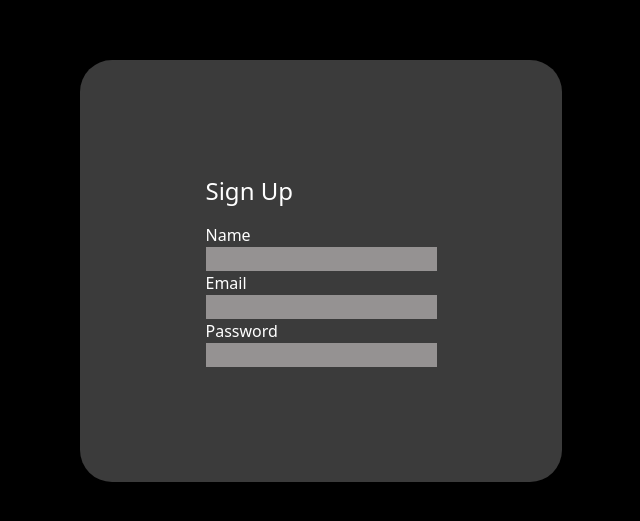
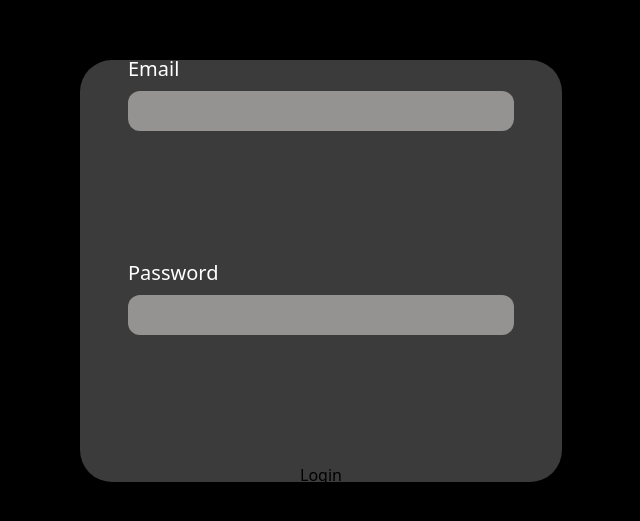
Before and after one commit to SinBin10/Task-Management-App, a React (Vite) app in the folder client/: page /login in a window 1280 px wide. Shown: the part 129-650 px from the top of the page, without its empty margins (319-959 px from the left). Built offline with nearby package versions, Linux system fonts and the light colour scheme.

Commit message:
continuing with the login page

```diff
--- a/client/src/App.jsx
+++ b/client/src/App.jsx
@@ -1,13 +1,12 @@
-
-import { SignUp } from "./Pages/SignUp";
+// import { SignUp } from "./Pages/SignUp";
+import { Login } from "./Pages/Login";
 
 const App = () => {
   return (
     <div>
-      <SignUp />
+      <Login />
     </div>
   );
 };
 
-
 export default App;
--- a/client/src/Pages/Login.jsx
+++ b/client/src/Pages/Login.jsx
@@ -1,19 +1,20 @@
 export const Login = () => {
   return (
     <div>
-      <div className="w-[482px] h-[422px] bg-[#3B3B3B] rounded-4xl flex flex-col justify-center items-center gap-y-52">
+      <div className="w-[482px] h-[422px] bg-[#3B3B3B] rounded-4xl flex flex-col justify-center items-center gap-y-32">
         <div className="flex flex-col w-full px-12">
           <label className="text-white text-xl" htmlFor="">
             Email
           </label>
-          <input className="bg-[#959292]" type="text" />
+          <input className="bg-[#959292] h-10 mt-2 rounded-xl" type="text" />
         </div>
-        <div className="flex flex-col">
+        <div className="flex flex-col w-full px-12">
           <label className="text-white text-xl" htmlFor="">
             Password
           </label>
-          <input className="bg-[#959292]" type="text" />
+          <input className="bg-[#959292] h-10 mt-2 rounded-xl" type="text" />
         </div>
+        <a href="/">Login</a>
       </div>
     </div>
   );
```
